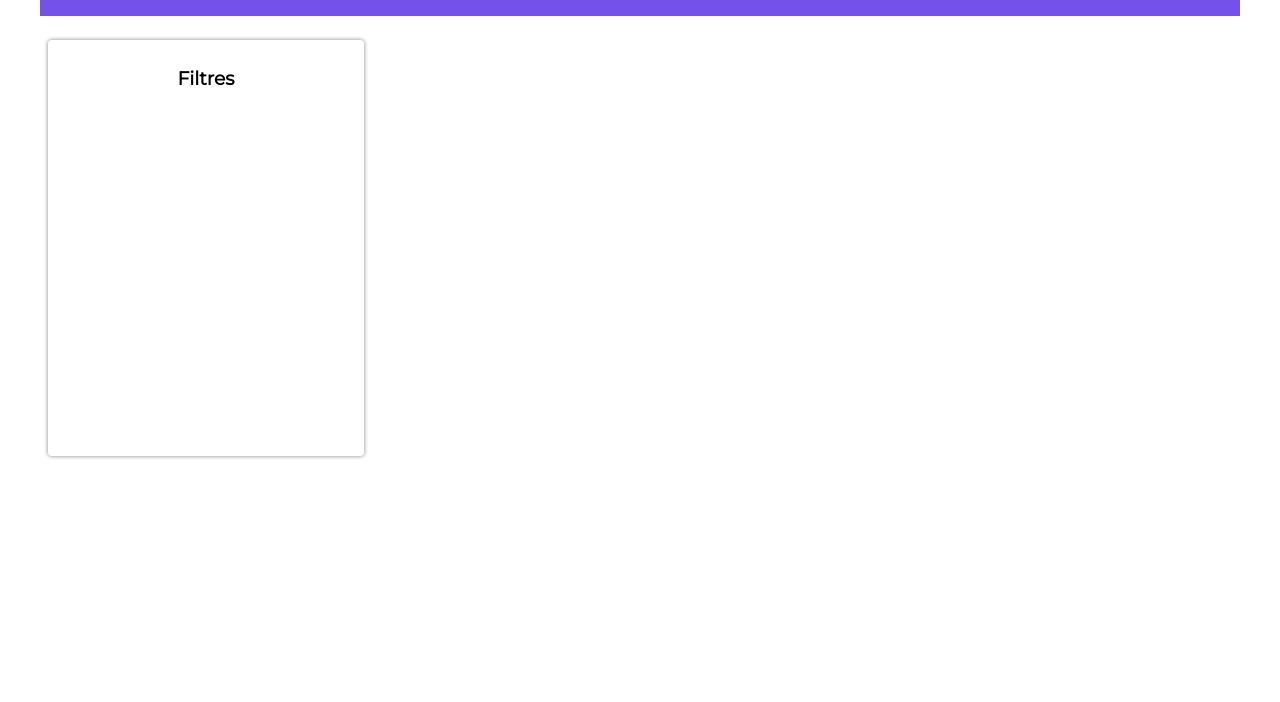
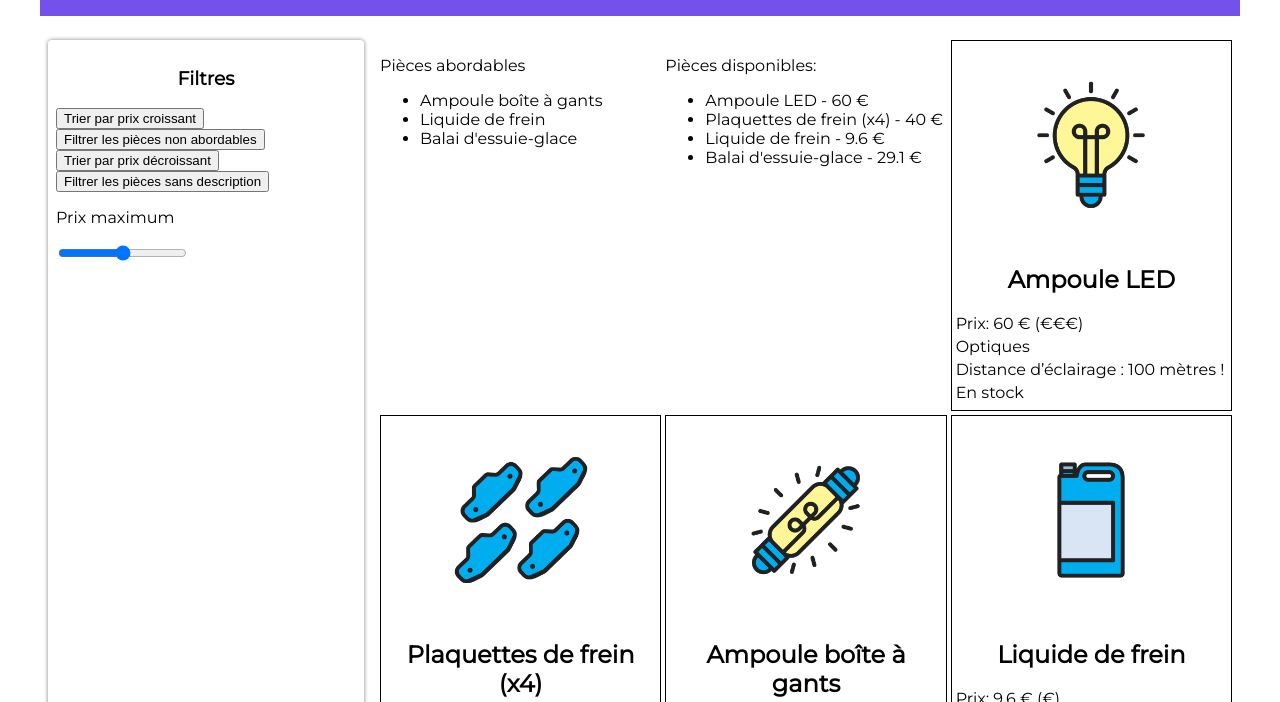
Before and after one commit to Thoamskrg1384/Les_bonnes_pieces-Projet_cours_js_ocr, a website: page index.html in a window 1280 px wide. Shown: the part 98-800 px from the top of the page. Drawn offline with Linux system fonts and the light colour scheme.

Commit message:
debut de la 3eme partie du projet, l'utilisation de l'API

```diff
--- a/index.html
+++ b/index.html
@@ -1,11 +1,13 @@
 <!DOCTYPE html>
 <html lang="fr">
+
 <head>
 	<meta charset="utf-8">
 	<title>Les Bonnes Pièces</title>
 	<link rel="stylesheet" href="styles.css">
 	<script type="module" src="pieces.js"></script>
 </head>
+
 <body>
 	<header>
 		<img src="images/logo-les-bonnes-pieces.png" alt="LOGO">
@@ -15,11 +17,29 @@
 		<!-- Menu de recherche -->
 		<section class="filtres">
 			<h3>Filtres</h3>
+			<button class="btn-trier">Trier par prix croissant</button>
+			<br>
+			<button class="btn-filtrer">Filtrer les pièces non abordables</button>
+			<br>
+			<button class="btn-decroissant">Trier par prix décroissant</button>
+			<br>
+			<button class="btn-nodesc">Filtrer les pièces sans description</button>
+			<br>
+			<p>Prix maximum</p>
+			<input type="range" name="prix-max" id="prix-max" min="0" max="60" step="5">
 		</section>
 
 		<!-- Fiches produits -->
 		<section class="fiches">
+			<!-- Code ajouté -->
+			<div class="abordables">
+
+			</div>
+			<div class="disponibles">
+
+			</div>
 		</section>
 	</main>
 </body>
+
 </html>
--- a/pieces-autos.json
+++ b/pieces-autos.json
@@ -3,29 +3,43 @@
         "id": 1,
         "nom": "Ampoule LED",
         "prix": 60,
-        "categorie": "Optiques"
+        "categorie": "Optiques",
+        "image": "images/ampoule-led.png",
+        "description": "Distance d’éclairage : 100 mètres !",
+        "disponibilite": true
     },
     {
         "id": 2,
         "nom": "Plaquettes de frein (x4)",
         "prix": 40,
-        "categorie": "Freinage"
+        "categorie": "Freinage",
+        "image": "images/plaquettes-frein.png",
+        "description": "Une qualité de freinage optimale, par tous les temps.",
+        "disponibilite": true
     },
     {
         "id": 3,
         "nom": "Ampoule boîte à gants",
         "prix": 5.49,
-        "categorie": "Optiques"
+        "categorie": "Optiques",
+        "image": "images/ampoule-boite-a-gants.png",
+        "description": "Pour y voir clair dans l’habitacle.",
+        "disponibilite": false
     },
     {
         "id": 4,
         "nom": "Liquide de frein",
         "prix": 9.60,
-        "categorie": "Freinage"
+        "categorie": "Freinage",
+        "image": "images/liquide-frein.png",
+        "disponibilite": true
     },
     {
         "id": 5,
         "nom": "Balai d'essuie-glace",
-        "prix": 29.10
+        "prix": 29.10,
+        "description": "Performances d’essuyage au top ! Longueur : 550 mm.",
+        "image": "images/balai-essuie-glace.png",
+        "disponibilite": true
     }
 ]
--- a/pieces.js
+++ b/pieces.js
@@ -0,0 +1,155 @@
+// Récupération des pièces depuis le fichier JSON
+const reponse = await fetch("pieces-autos.json");
+const pieces = await reponse.json();
+
+function genererPieces(pieces) {
+  for (let i = 0; i < pieces.length; i++) {
+    const article = pieces[i];
+    // Récupération de l'élément du DOM qui accueillera les fiches
+    const sectionFiches = document.querySelector(".fiches");
+    // Création d’une balise dédiée à une pièce automobile
+    const pieceElement = document.createElement("article");
+
+    // Création des balises
+    const imageElement = document.createElement("img");
+    imageElement.src = article.image;
+    const nomElement = document.createElement("h2");
+    nomElement.innerText = article.nom;
+    const prixElement = document.createElement("p");
+    // Affichage du prix, (si le prix de l'article est inférieur à 35, affiche "€", sinon affiche "€€€")
+    prixElement.innerText = `Prix: ${article.prix} € (${
+      article.prix < 35 ? "€" : "€€€"
+    })`;
+    const categorieElement = document.createElement("p");
+    // Si la valeur de catégorie est "null", affiche "(aucune catégorie)"
+    categorieElement.innerText = article.categorie ?? "(aucune catégorie)";
+    const descriptionElement = document.createElement("p");
+    descriptionElement.innerText =
+      // Si la valeur de description est "null", affiche "(Pas de description pour le moment)"
+      article.description ?? "Pas de description pour le moment.";
+
+    const stockElement = document.createElement("p");
+    // Si la disponibilité de l'article est "true", affiche "En stock", sinon affiche "En rupture de stock"
+    stockElement.innerText = article.disponibilite
+      ? "En stock"
+      : "En rupture de stock";
+
+    //Rattachement de nos balises au DOM
+    sectionFiches.appendChild(pieceElement);
+    pieceElement.appendChild(imageElement);
+    pieceElement.appendChild(nomElement);
+    pieceElement.appendChild(prixElement);
+    pieceElement.appendChild(categorieElement);
+    pieceElement.append(descriptionElement);
+    pieceElement.append(stockElement);
+  }
+}
+
+genererPieces(pieces);
+
+// Gestion des boutons
+
+// Tri par ordre croissant
+const boutonTrier = document.querySelector(".btn-trier");
+boutonTrier.addEventListener("click", () => {
+  const piecesOrdonnees = Array.from(pieces);
+  piecesOrdonnees.sort(function (a, b) {
+    return a.prix - b.prix;
+  });
+  document.querySelector(".fiches").innerHTML = "";
+  genererPieces(piecesOrdonnees);
+});
+
+// Tri par ordre décroissant
+const boutonDecroissant = document.querySelector(".btn-decroissant");
+boutonDecroissant.addEventListener("click", () => {
+  const piecesOrdonnees = Array.from(pieces);
+  piecesOrdonnees.sort(function (a, b) {
+    return b.prix - a.prix;
+  });
+  document.querySelector(".fiches").innerHTML = "";
+  genererPieces(piecesOrdonnees);
+});
+
+// Filtre les prix non-abordables
+const boutonFiltrer = document.querySelector(".btn-filtrer");
+boutonFiltrer.addEventListener("click", () => {
+  const piecesFiltrees = pieces.filter(function (piece) {
+    return piece.prix <= 35;
+  });
+  document.querySelector(".fiches").innerHTML = "";
+  genererPieces(piecesFiltrees);
+});
+
+// Filtres les articles sans description
+const boutonNoDescription = document.querySelector(".btn-nodesc");
+boutonNoDescription.addEventListener("click", () => {
+  const piecesFiltrees = pieces.filter(function (piece) {
+    return piece.description;
+  });
+  document.querySelector(".fiches").innerHTML = "";
+  genererPieces(piecesFiltrees);
+});
+
+// Gestion de l'input range "Prix maximum"
+const prixMax = document.querySelector("#prix-max");
+prixMax.addEventListener("input", () => {
+  const piecesFiltrees = pieces.filter(function (piece) {
+    return piece.prix <= prixMax.value;
+  });
+  document.querySelector(".fiches").innerHTML = "";
+  genererPieces(piecesFiltrees);
+});
+
+// Fonction anonyme avec un map et une boucle for qui recupère le nom des pièces et supprime ceux dont le prix dépasse 35€
+const noms = pieces.map((piece) => piece.nom);
+for (let i = pieces.length - 1; i >= 0; i--) {
+  if (pieces[i].prix > 35) {
+    noms.splice(i, 1);
+  }
+}
+console.log(noms);
+
+//Création de l'en-tête
+
+const pElement = document.createElement("p");
+pElement.innerText = "Pièces abordables";
+// Création de la liste
+const abordablesElements = document.createElement("ul");
+// Ajout de chaque nom à la liste
+for (let i = 0; i < noms.length; i++) {
+  const nomElement = document.createElement("li");
+  nomElement.innerText = noms[i];
+  abordablesElements.appendChild(nomElement);
+}
+// Ajout de l'en-tête puis de la liste au bloc résultats filtres
+document
+  .querySelector(".abordables")
+  .appendChild(pElement)
+  .appendChild(abordablesElements);
+
+//Code Exercice
+const nomsDisponibles = pieces.map((piece) => piece.nom);
+const prixDisponibles = pieces.map((piece) => piece.prix);
+
+for (let i = pieces.length - 1; i >= 0; i--) {
+  if (pieces[i].disponibilite === false) {
+    nomsDisponibles.splice(i, 1);
+    prixDisponibles.splice(i, 1);
+  }
+}
+
+const disponiblesElement = document.createElement("ul");
+
+for (let i = 0; i < nomsDisponibles.length; i++) {
+  const nomElement = document.createElement("li");
+  nomElement.innerText = `${nomsDisponibles[i]} - ${prixDisponibles[i]} €`;
+  disponiblesElement.appendChild(nomElement);
+}
+
+const pElementDisponible = document.createElement("p");
+pElementDisponible.innerText = "Pièces disponibles:";
+document
+  .querySelector(".disponibles")
+  .appendChild(pElementDisponible)
+  .appendChild(disponiblesElement);
--- a/styles.css
+++ b/styles.css
@@ -1,10 +1,10 @@
-@import url('https://fonts.googleapis.com/css2?family=Montserrat&display=swap');
+@import url("https://fonts.googleapis.com/css2?family=Montserrat&display=swap");
 
 body {
   max-width: 1200px;
   margin: auto;
   padding: 16px;
-	font-family: 'Montserrat', sans-serif;
+  font-family: "Montserrat", sans-serif;
 }
 
 header {
@@ -45,11 +45,24 @@ main {
 .fiches {
   flex: 1;
   margin: 8px;
+  display: grid;
+  grid-template-columns: repeat(3, 1fr);
+  gap: 4px;
 }
-.fiches img {
+.fiches article {
+  border: 1px solid black;
+  padding: 4px;
+}
+.fiches article img {
+  display: block;
+  margin-left: auto;
+  margin-right: auto;
   max-width: 200px;
 }
-.fiches p {
+.fiches article p {
   margin-top: 4px;
   margin-bottom: 4px;
 }
+.fiches article h2 {
+  text-align: center;
+}
```
Lines whose indentation alone changed are shown as unchanged.
